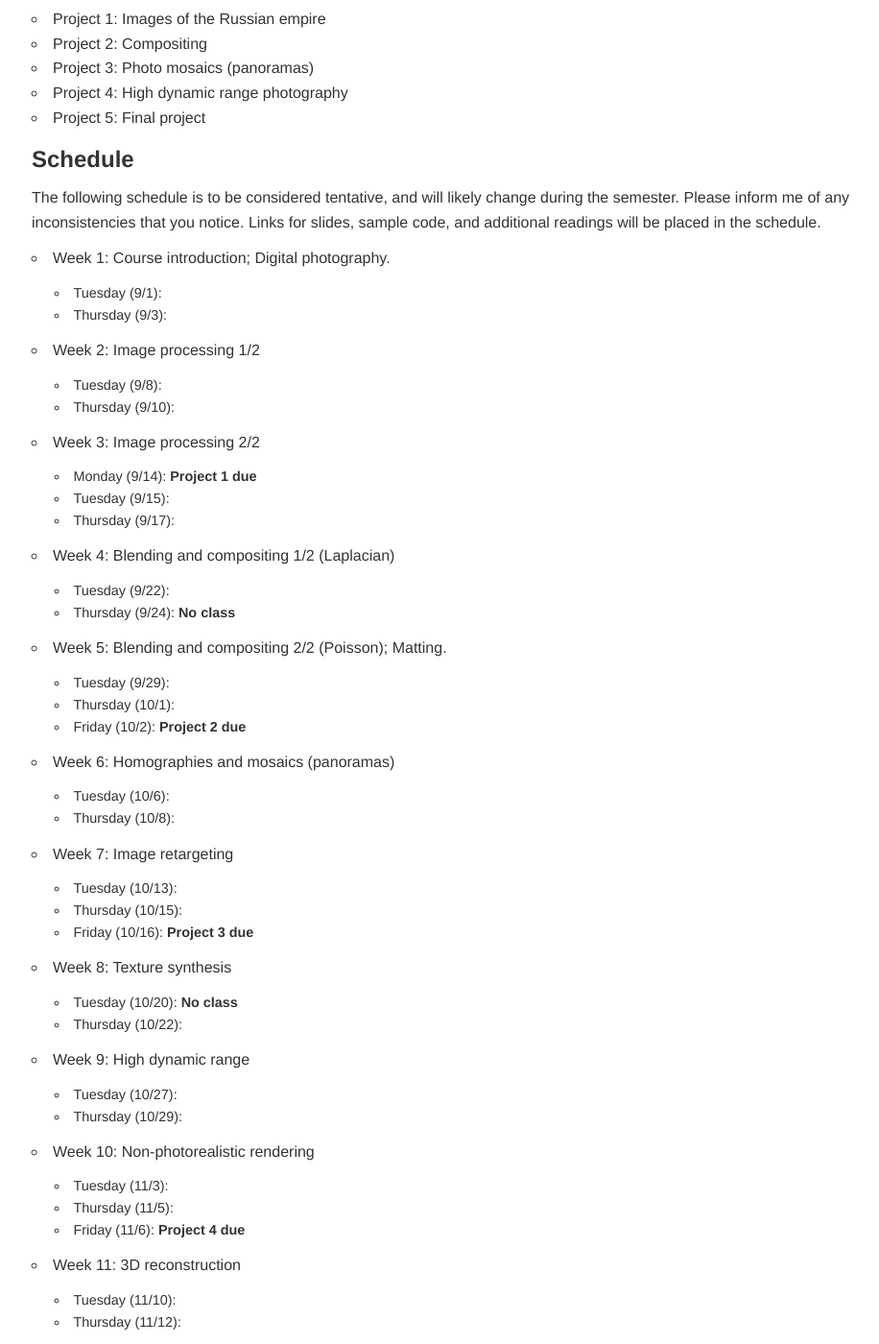
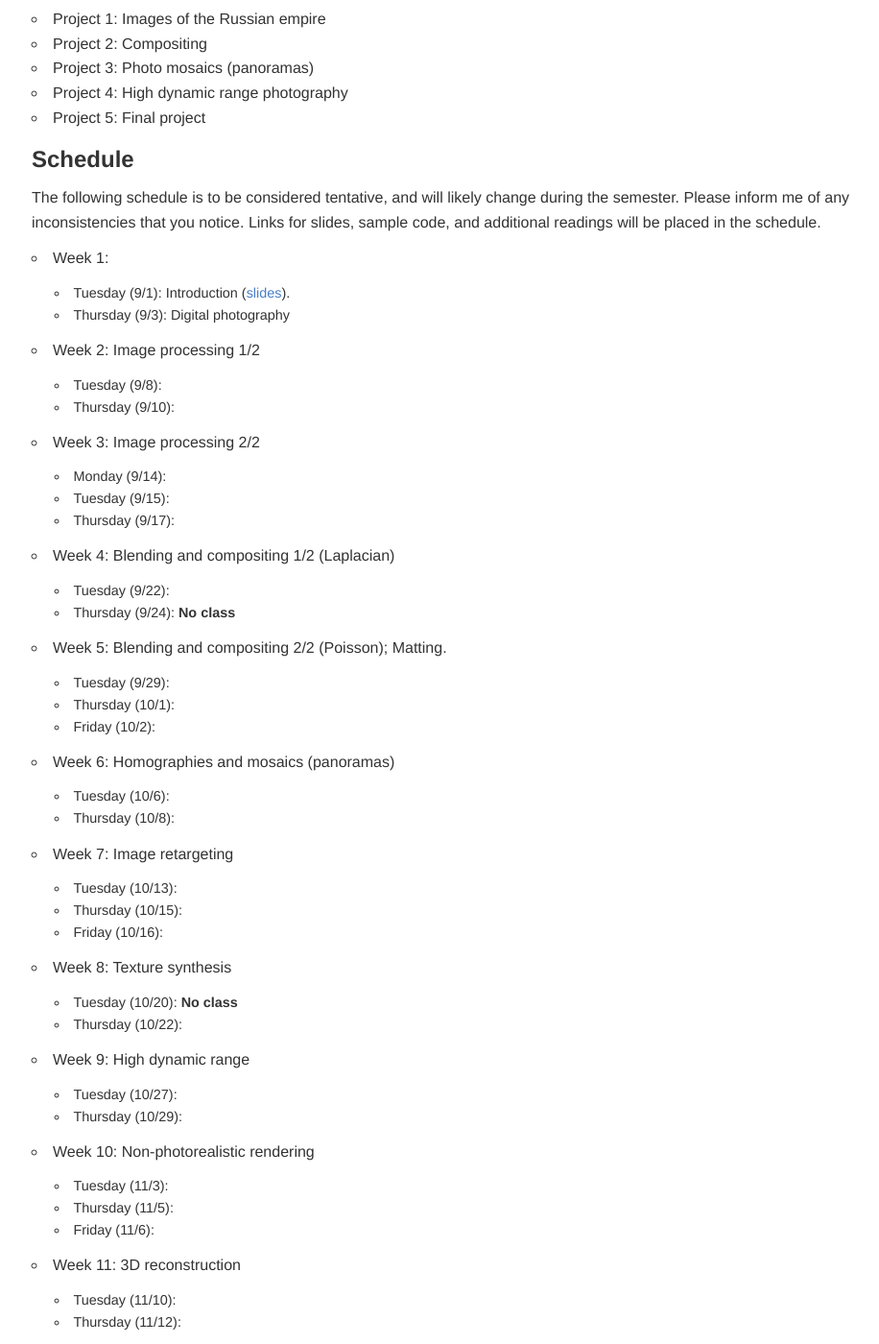
Before and after one commit to jacksonjw12/mbannister.github.io, a Jekyll site: the page built from _teaching/181m-f15/index.md, in a window 1280 px wide and 1400 px high, scrolled down 1648 px. Shown: the whole window at 96% size, without its empty margins (127-1043 px from the left). Built offline with Jekyll 4.4.1, drawn with Linux system fonts in a browser that asks for light colours.

Commit message:
Link slides and remove due dates

```diff
--- a/_teaching/181m-f15/index.md
+++ b/_teaching/181m-f15/index.md
@@ -69,14 +69,14 @@ There will be five projects, each of which will require a substantial time inves
 
 The following schedule is to be considered tentative, and will likely change during the semester. Please inform me of any inconsistencies that you notice. Links for slides, sample code, and additional readings will be placed in the schedule.
 
-- Week 1: Course introduction; Digital photography.
-  - Tuesday (9/1):
-  - Thursday (9/3):
+- Week 1:
+  - Tuesday (9/1): Introduction ([slides](slides/01_Introduction.pdf)).
+  - Thursday (9/3): Digital photography
 - Week 2: Image processing 1/2
   - Tuesday (9/8):
   - Thursday (9/10):
 - Week 3: Image processing 2/2
-  - Monday (9/14): __Project 1 due__
+  - Monday (9/14):
   - Tuesday (9/15):
   - Thursday (9/17):
 - Week 4: Blending and compositing 1/2 (Laplacian)
@@ -85,14 +85,14 @@ The following schedule is to be considered tentative, and will likely change dur
 - Week 5: Blending and compositing 2/2 (Poisson); Matting.
   - Tuesday (9/29):
   - Thursday (10/1):
-  - Friday (10/2): __Project 2 due__
+  - Friday (10/2):
 - Week 6: Homographies and mosaics (panoramas)
   - Tuesday (10/6):
   - Thursday (10/8):
 - Week 7: Image retargeting
   - Tuesday (10/13):
   - Thursday (10/15):
-  - Friday (10/16): __Project 3 due__
+  - Friday (10/16):
 - Week 8: Texture synthesis
   - Tuesday (10/20): __No class__
   - Thursday (10/22):
@@ -102,7 +102,7 @@ The following schedule is to be considered tentative, and will likely change dur
 - Week 10: Non-photorealistic rendering
   - Tuesday (11/3):
   - Thursday (11/5):
-  - Friday (11/6): __Project 4 due__
+  - Friday (11/6):
 - Week 11: 3D reconstruction
   - Tuesday (11/10):
   - Thursday (11/12):
@@ -119,7 +119,7 @@ The following schedule is to be considered tentative, and will likely change dur
   - Tuesday (12/8): __Presentations__
   - Thursday (12/10): __No class__
 - Finals Week
-  - Thursday (12/17): __No exam__, __Project 5 due__
+  - Thursday (12/17): __No exam__,
 
 ## Collaboration and Academic Honesty Policy
 As a student in this course, you are expected to understand and follow the academic honest policies of Pomona College (or your home campus) and the Department of Computer Science. Please take a few minutes to familiarize yourself with these policies:
```
